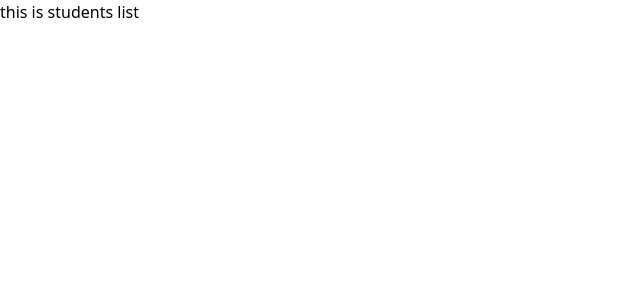
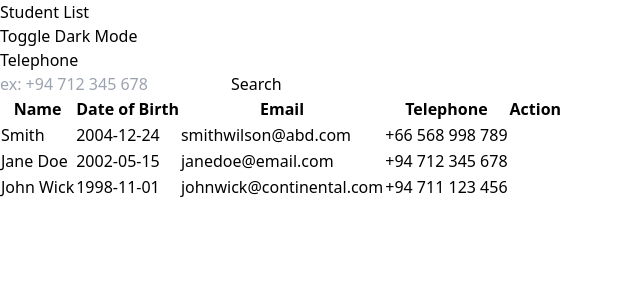
Before and after one commit to kavishkadinajara/EduSync, a React (Vite) app in the folder client/: page /student-list in a window 1280 px wide. Shown: the top 300 px of the page, without its empty margins (0-640 px from the left). Built offline with nearby package versions, Linux system fonts and the light colour scheme.

Commit message:
Refactor theme switcher to use standard button and implement dark mode toggle in student list with search functionality

```diff
--- a/client/src/components/theme-switcher.jsx
+++ b/client/src/components/theme-switcher.jsx
@@ -1,4 +1,4 @@
-import { Button } from "@/components/ui/button";
+// import { button } from "@/components/ui/button";
 import {
   DropdownMenu,
   DropdownMenuContent,
@@ -28,7 +28,7 @@ const ThemeSwitcher = () => {
   return (
     <DropdownMenu>
       <DropdownMenuTrigger asChild>
-        <Button variant="ghost" size={"sm"}>
+        <button className="btn-ghost btn-sm">
           {theme === "light" ? (
             <Sun
               key="light"
@@ -48,7 +48,7 @@ const ThemeSwitcher = () => {
               className={"text-muted-foreground"}
             />
           )}
-        </Button>
+        </button>
       </DropdownMenuTrigger>
       <DropdownMenuContent className="w-content" align="start">
         <DropdownMenuRadioGroup
--- a/client/src/routes/StudentList.jsx
+++ b/client/src/routes/StudentList.jsx
@@ -1,8 +1,135 @@
+import { useState } from 'react';
 
 export default function StudentList() {
+  const [darkMode, setDarkMode] = useState(false);
+  const [searchTerm, setSearchTerm] = useState('');
+  const [filteredStudents, setFilteredStudents] = useState([]);
+
+  const students = [
+    {
+      name: 'Smith',
+      dob: '2004-12-24',
+      email: 'smithwilson@abd.com',
+      telephone: '+66 568 998 789',
+    },
+    {
+      name: 'Jane Doe',
+      dob: '2002-05-15',
+      email: 'janedoe@email.com',
+      telephone: '+94 712 345 678',
+    },
+    {
+      name: 'John Wick',
+      dob: '1998-11-01',
+      email: 'johnwick@continental.com',
+      telephone: '+94 711 123 456',
+    },
+  ];
+
+  const handleSearch = () => {
+    if (searchTerm.trim() === '') {
+      setFilteredStudents(students);
+    } else {
+      const results = students.filter((student) =>
+        student.telephone.includes(searchTerm.trim())
+      );
+      setFilteredStudents(results);
+    }
+  };
+
+  if (filteredStudents.length === 0 && searchTerm === '') {
+    setFilteredStudents(students);
+  }
+
   return (
-    <div>
-      <h1 className="text-black dark:text-white">this is students list</h1>
+    <div
+      className={`flex justify-center items-center min-h-screen w-screen ${
+        darkMode ? 'bg-black text-white' : 'bg-gray-100 text-black'
+      }`}
+    >
+      <div
+        className={`rounded-lg shadow-lg w-screen min-h-screen p-6 ${
+          darkMode ? 'bg-black' : 'bg-white'
+        }`}
+      >
+        <div className="flex justify-between items-center mb-6">
+          <h1 className="text-2xl font-bold">Student List</h1>
+          <button
+            onClick={() => setDarkMode(!darkMode)}
+            className="bg-blue-500 text-white px-4 py-2 rounded-md hover:bg-blue-600"
+          >
+            Toggle {darkMode ? 'Light' : 'Dark'} Mode
+          </button>
+        </div>
+
+        <label htmlFor="telephone" className="pb-5">
+          Telephone
+        </label>
+        <div className="flex items-center gap-4 mb-6">
+          <input
+            id="telephone"
+            type="text"
+            placeholder="ex: +94 712 345 678"
+            value={searchTerm}
+            onChange={(e) => setSearchTerm(e.target.value)}
+            className={`border rounded-md px-4 py-2 w-full max-w-md ${
+              darkMode
+                ? 'border-gray-600 bg-gray-700 text-white'
+                : 'border-gray-300 bg-white text-black'
+            }`}
+          />
+          <button
+            onClick={handleSearch}
+            className="bg-blue-500 text-white px-6 py-2 rounded-md hover:bg-blue-600"
+          >
+            Search
+          </button>
+        </div>
+        <div className="overflow-x-auto">
+          <table className="w-full border-collapse rounded-md">
+            <thead>
+              <tr
+                className={`${
+                  darkMode ? 'bg-gray-700' : 'bg-gray-200'
+                }`}
+              >
+                <th className="text-left px-4 py-2 border">Name</th>
+                <th className="text-left px-4 py-2 border">Date of Birth</th>
+                <th className="text-left px-4 py-2 border">Email</th>
+                <th className="text-left px-4 py-2 border">Telephone</th>
+                <th className="text-left px-4 py-2 border">Action</th>
+              </tr>
+            </thead>
+            <tbody>
+              {filteredStudents.map((student, index) => (
+                <tr key={index}>
+                  <td className="px-4 py-2 border">{student.name}</td>
+                  <td className="px-4 py-2 border">{student.dob}</td>
+                  <td className="px-4 py-2 border">
+                    <a
+                      href={`mailto:${student.email}`}
+                      className="text-blue-500 underline"
+                    >
+                      {student.email}
+                    </a>
+                  </td>
+                  <td className="px-4 py-2 border">{student.telephone}</td>
+                  <td className="px-4 py-2 border">
+                    <div className="flex gap-4">
+                      <button className="text-gray-500 hover:text-gray-700">
+                        <i className="fas fa-edit"></i>
+                      </button>
+                      <button className="text-red-500 hover:text-red-700">
+                        <i className="fas fa-trash"></i>
+                      </button>
+                    </div>
+                  </td>
+                </tr>
+              ))}
+            </tbody>
+          </table>
+        </div>
+      </div>
     </div>
-  )
+  );
 }
```
